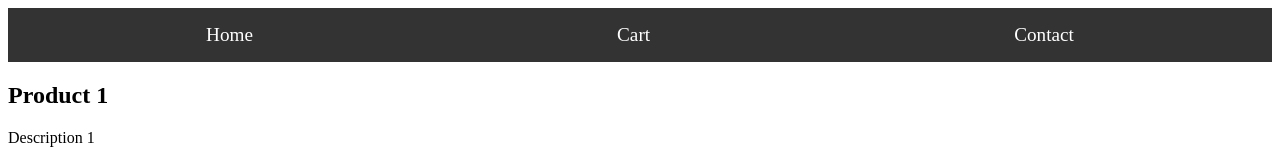
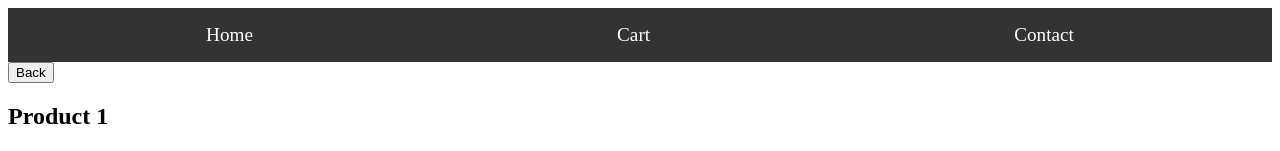
Before and after one commit to HelenZdibel/angular-final-project, an Angular app: page /details/1 in a window 1280 px wide. Shown: the top 151 px of the page. Built offline with nearby package versions, Linux system fonts and the light colour scheme.

Commit message:
add navigation links to product details in home and details components

```diff
--- a/src/app/components/details/details.component.html
+++ b/src/app/components/details/details.component.html
@@ -1,7 +1,9 @@
+<a [routerLink]="'/'"><button>Back</button></a>
 <div *ngIf="item">
   <h2>{{ item.name }}</h2>
   <p>{{ item.description }}</p>
   <p>{{ item.price | currency }}</p>
   <img [src]="item.image" alt="{{ item.name }}" />
 </div>
+
 <!-- https://www.youtube.com/watch?v=NtRUfQFYXiM&ab_channel=TbilisiSchoolOfCommunication -->
--- a/src/app/components/home/home.component.html
+++ b/src/app/components/home/home.component.html
@@ -12,7 +12,9 @@
 
 <div class="product-grid">
   <div class="product" *ngFor="let product of products; let i = index">
-    <img [src]="product.image" alt="{{ product.name }}" />
+    <a [routerLink]="'/details/' + product.id">
+      <img [src]="product.image" alt="{{ product.name }}" />
+    </a>
     <h2>
       <a [routerLink]="'/details/' + product.id">{{ product.name }}</a>
     </h2>
```
